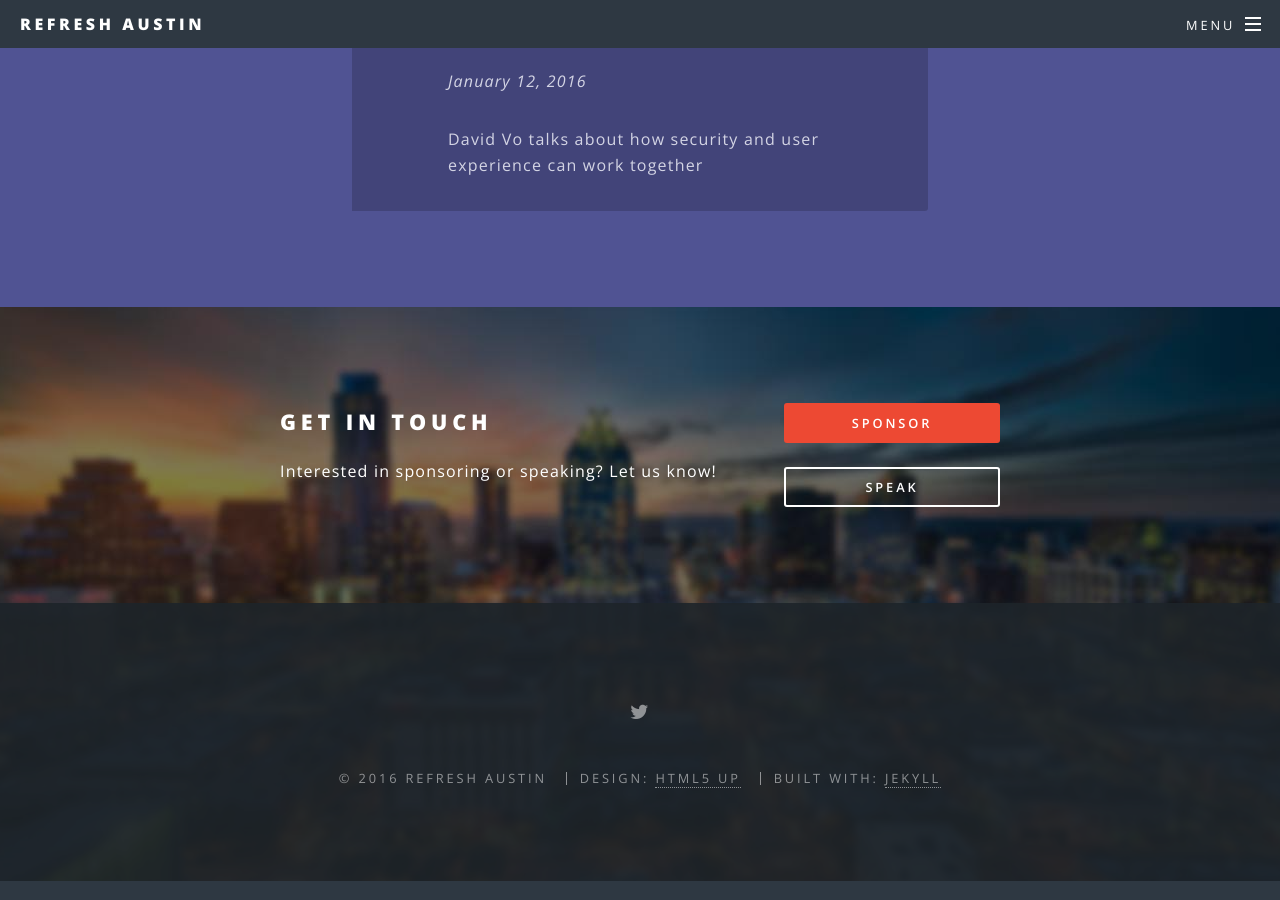
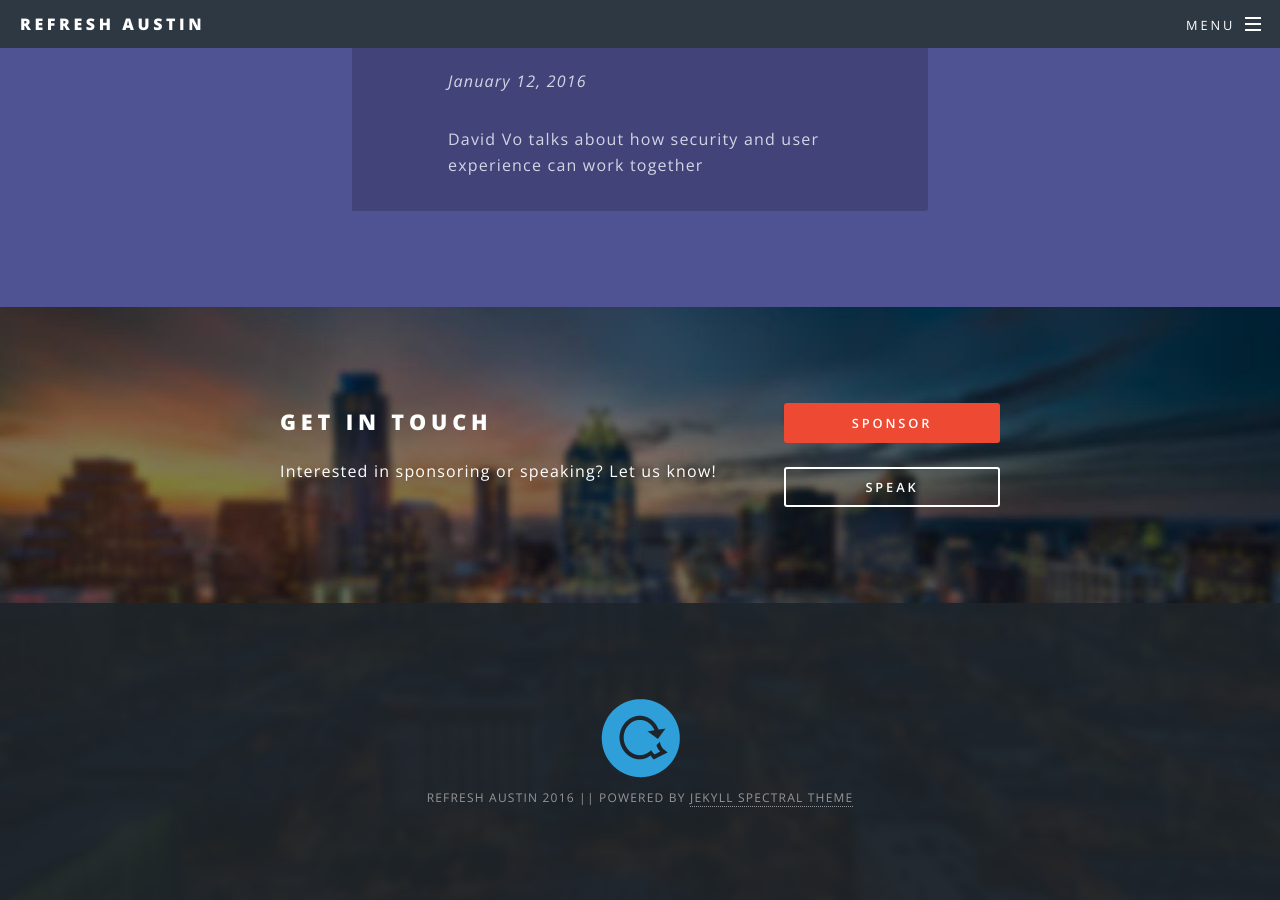
Before and after one commit to arkadianriver/spectral, a Jekyll site: the page built from index.html, in a window 1280 px wide and 900 px high, scrolled down 2589 px. Built offline with Jekyll 4.4.1, drawn with Linux system fonts in a browser that asks for light colours.

Commit message:
added logo

```diff
--- a/_includes/footer.html
+++ b/_includes/footer.html
@@ -1,27 +1,5 @@
 <!-- Footer -->
 <footer id="footer">
-  <ul class="icons">
-    {% for socloc in site.social %}
-    {% if socloc[1] %}
-    {% if socloc[0] == 'email' %}
-    <li><a target="_blank" href="{{ socloc[1] }}" class="icon fa-envelope-o"
-           ><span class="label">E-mail</span></a></li>
-    {% else %}
-    <li><a target="_blank" href="{{ socloc[1] }}" class="icon fa-{{ socloc[0] }}"
-           ><span class="label">{{ socloc[0] }}</span></a></li>
-    {% endif %}
-    {% endif %}
-    {% endfor %}
-  </ul>
-  <ul class="copyright">
-    <li>&copy; {% assign thisyear = site.time | date: "%Y" %}
-    {% if site.first_published %}
-      {% capture diff %}{{ site.first_published | minus:thisyear }}{% endcapture %}
-      {% if diff contains '-' %}{{ site.first_published }},{% endif %}
-    {% endif %}
-    {{ thisyear }}
-    {% if site.owner %}{{ site.owner }}{% else %}{{ site.title }}{% endif %}</li>
-    <li>Design: <a href="http://html5up.net" target="_blank">HTML5 UP</a></li>
-    <li>Built with: <a href="http://jekyllrb.com" target="_blank">Jekyll</a></li>
-  </ul>
+  <img src="images/refresh-austin-logo.png">
+  <p style="font-size: .75em;text-transform: uppercase;color: #969595;">Refresh Austin 2016 || Powered by <a href="https://github.com/arkadianriver/spectral">Jekyll Spectral theme</a></p>
 </footer>
--- a/css/main.css
+++ b/css/main.css
@@ -2688,3 +2688,9 @@ body.is-mobile.landing .wrapper.style4 {
   background-size: cover; }
 body.is-mobile.landing #footer {
   background-color: #1d242a; }
+
+.foot-text {
+  font-size: .75em;
+  text-transform: uppercase;
+  color: #969595;
+}
```
Also changed, not shown: images/refresh-austin-logo-white.png (added), images/refresh-austin-logo.png (added).
